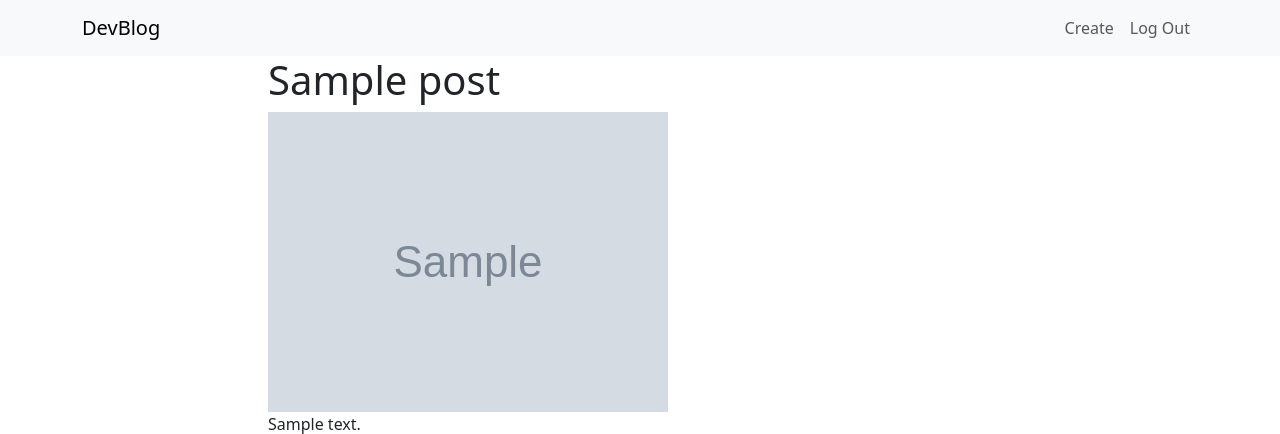
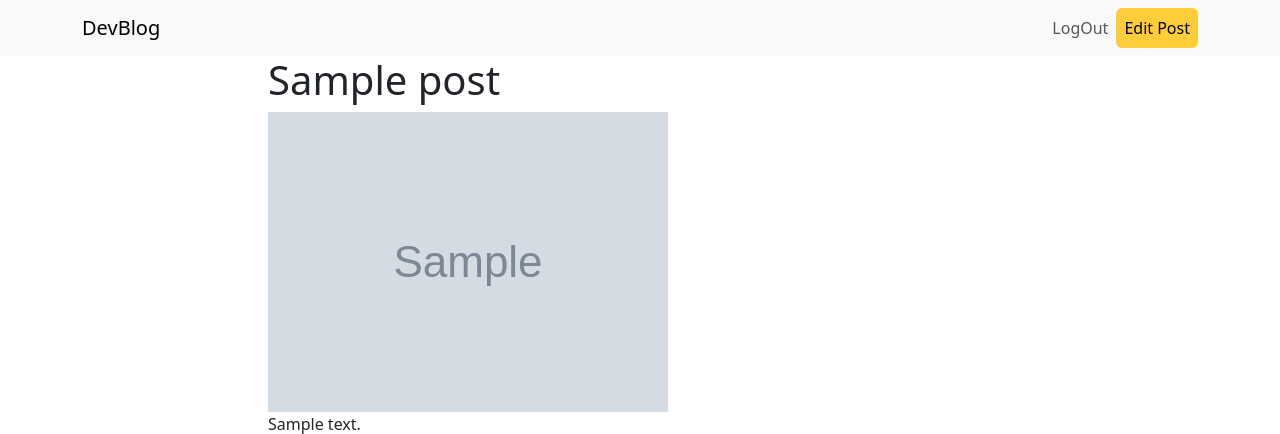
Before and after one commit to Robaplus75/ThoughtShare, a Flask app: a page that uses app/templates/layout.html in a window 1280 px wide. Shown: the top 434 px of the page. Run offline with Flask 3, Linux system fonts and the light colour scheme; a user stored in the database is signed in; tables that the repository leaves empty hold one stand-in row (values such as "Sample post"); grey boxes marked "Sample" are stand-in pictures.

Commit message:
added update post template and routes

```diff
--- a/app/templates/layout.html
+++ b/app/templates/layout.html
@@ -26,11 +26,17 @@
                     </li>
                 {% else %}
                     <li class="nav-item">
-                    <a class="nav-link" href="{{ url_for('blog.create') }}">Create</a>
+                    <a class="nav-link" href="{{ url_for('users.logout') }}">LogOut</a>
                     </li>
-                    <li class="nav-item">
-                    <a class="nav-link btn btn-primary" href="{{ url_for('users.logout') }}">Log Out</a>
-                    </li>
+                    {% if post %}
+                        <li class="nav-item">
+                            <a class="nav-link btn btn-warning active" href="{{ url_for('blog.update', slug=post.slug) }}">Edit Post</a>
+                        </li>
+                    {% else %}
+                        <li class="nav-item">
+                            <a class="nav-link btn btn-primary active" href="{{ url_for('blog.create') }}">Create Post</a>
+                        </li>
+                    {% endif %}
                 {% endif %}
             </ul>
             </div>
--- a/app/views/blog.py
+++ b/app/views/blog.py
@@ -17,7 +17,6 @@ def save_image(file):
 
 
 @bp.route('/')
-@login_required
 def posts():
     posts = Posts.query.all()
     return render_template('index.html', posts=posts)
@@ -45,7 +44,7 @@ def create():
             flash("Post created Successfully", category="success")
             return redirect(url_for('blog.detail', slug=slug))
 
-    return render_template("blog/form.html", title="Create Post")
+    return render_template("blog/form.html", title="Create Post", post=None)
 
 @bp.route("/detail/<slug>")
 def detail(slug):
@@ -60,7 +59,6 @@ def detail(slug):
 @login_required
 def update(slug):
     post = Posts.query.filter(Posts.slug==slug).first()
-    values = {'title':post.title, 'slug':post.slug, 'body':post.body, 'tags':post.tags}
     if not post:
         flash("Post does not exist", category='error')
         return redirect(url_for('blog.posts'))
@@ -70,23 +68,26 @@ def update(slug):
         image = request.files.get("image")
         body = request.form.get("body")
         tags = request.form.get("tags")
+        publish = request.form.get("publish")
 
-        if not title or not slug or body or not publish or not tags:
+        if not title or not slug or not body or not publish:
             flash("Please complete the form to update your post", category="error")
         else:
             if image:
                 filename = save_image(image)
                 post.image = filename
+            if tags:
+                post.tags = tags
             post.title = title
             post.slug = slug
             post.body = body
-            post.tags = tags
+            post.publish = datetime.strptime(publish, '%Y-%m-%d').date()
 
             db.session.commit()
             flash("Post Updated Successfully", category="success")
-            return redirect(f"/{slug}")
+            return redirect(url_for('blog.detail', slug=slug))
 
-    return render_template("blog/form.html", values=values, title="Update Post")
+    return render_template("blog/form.html", post=post, title="Update Post")
 
 @bp.route("/delete/<slug>")
 def delete(slug):
```
Also changed, not shown: app/templates/blog/form.html (+6 -3 lines).
